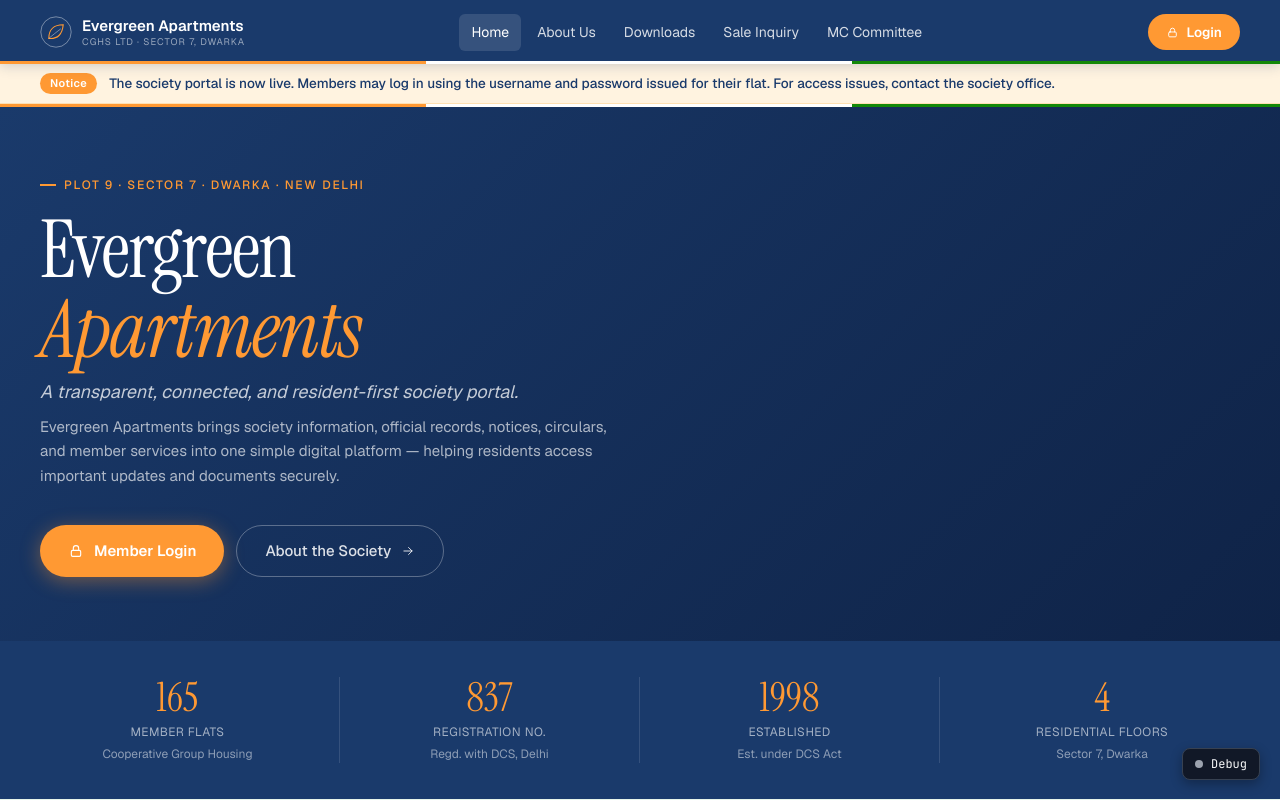
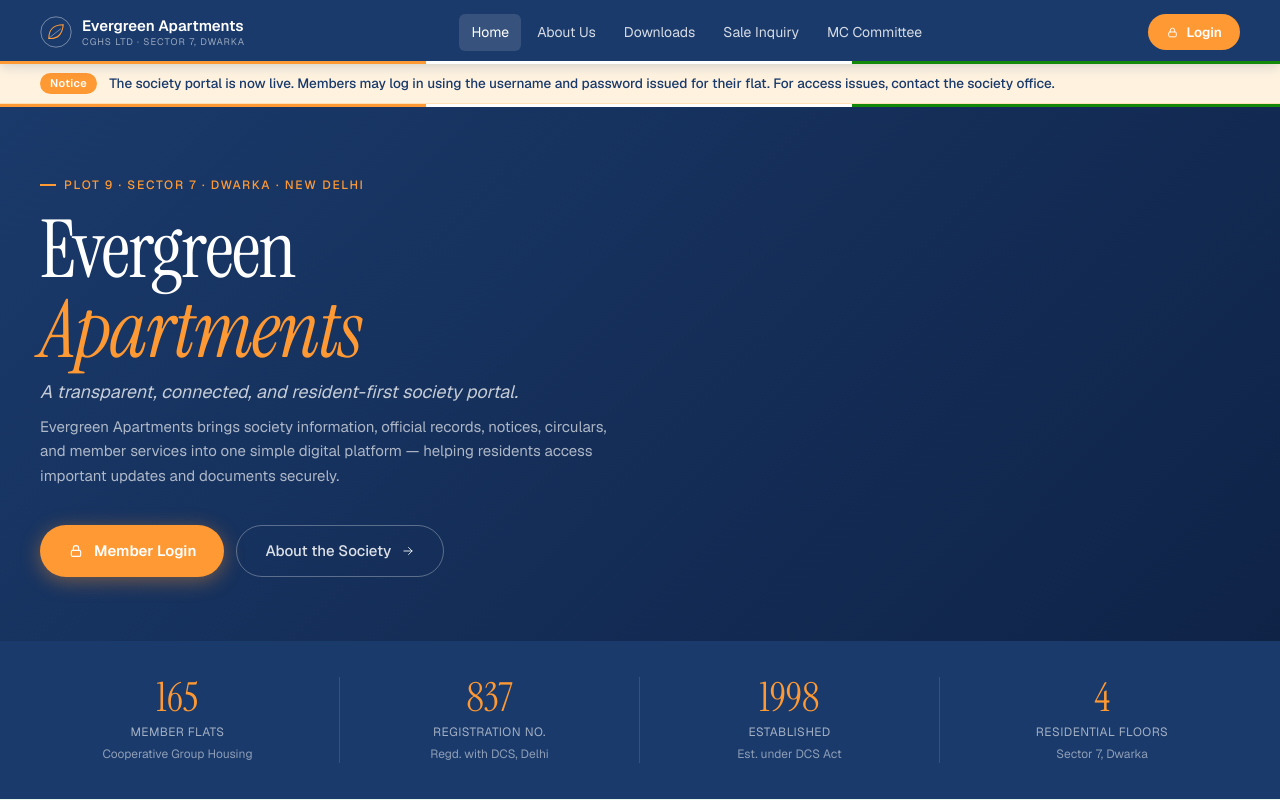
Before and after one commit to Mirajin9/Society-Evergreen-website, a Next.js app: page / in a window 1280 px wide. Shown: the top 800 px of the page. Built offline with nearby package versions, Linux system fonts and the light colour scheme.

Commit message:
Remove debug panel from site

```diff
--- a/app/layout.tsx
+++ b/app/layout.tsx
@@ -1,7 +1,6 @@
 import type { Metadata } from "next";
 import "../styles.css";
 import "./next.css";
-import { DebugPanel } from "@/app/components/debug-panel";
 
 export const metadata: Metadata = {
   title: "Evergreen Apartment - Society Portal",
@@ -21,7 +20,6 @@ export default function RootLayout({ children }: { children: React.ReactNode })
       </head>
       <body>
         {children}
-        <DebugPanel />
       </body>
     </html>
   );
```
